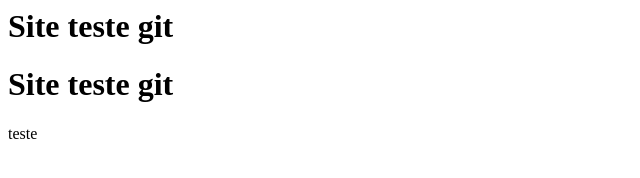
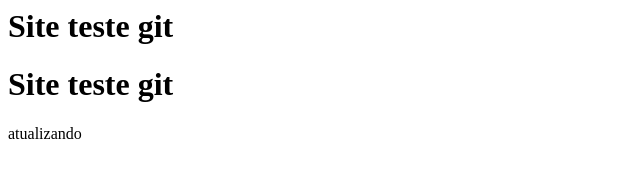
Before and after one commit to JordanBoaventuraRibas/AulaGit, a plain HTML site: page index.html in a window 1280 px wide. Shown: the full height of the page, 0-640 px from the left. Drawn offline with Linux system fonts and the light colour scheme.

```diff
--- a/index.html
+++ b/index.html
@@ -3,7 +3,7 @@
         <h1>Site teste git</h1>
         <h1>Site teste git</h1>
 
-        teste
+        atualizando
 
     </body>
 
```
